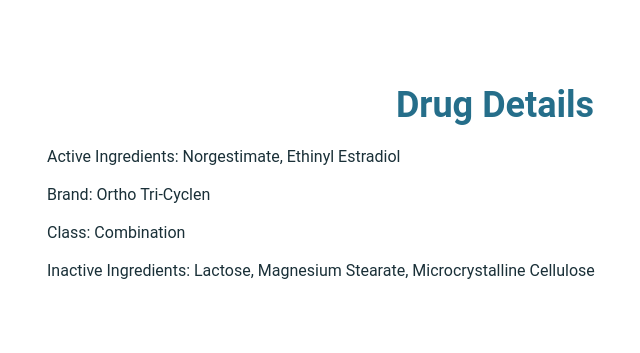
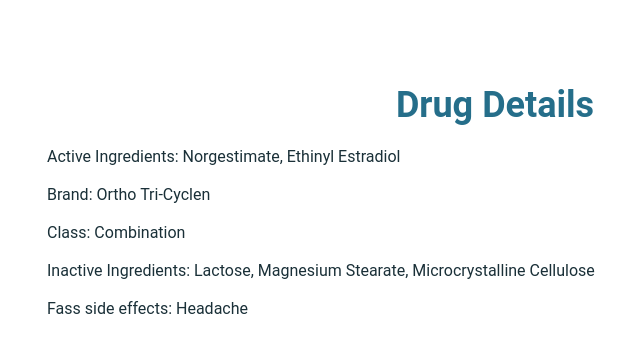
Before and after one commit to cecilia-andersson/SIDES-Web-App-LIMS, a PHP site: page /Drug_profile/drug_page.php?drug_id=1 in a window 1280 px wide. Shown: the top 353 px of the page, without its empty margins (145-785 px from the left). Run offline with PHP 8.4, Linux system fonts and the light colour scheme; data comes from the database, SQL or seed files in the repository.

Commit message:
Added the feature to see which fass reported side effects are associated with certain drug.
$dbname was also changed to "sides" instead of "things" in the php-files found under Drug_profile/

```diff
--- a/Drug_profile/drug_page.php
+++ b/Drug_profile/drug_page.php
@@ -11,7 +11,7 @@
     $servername = "localhost";
     $username = "root";
     $password = "root";
-    $dbname = "things";
+    $dbname = "sides";
     $drug_id = $_GET['drug_id'];
 
     // Create connection
@@ -21,12 +21,29 @@
         die("Connection failed: " . mysqli_connect_error());
     }
 
-    // Fetch drug details based on drug_id
+    // ¤¤¤¤¤¤¤¤¤¤¤¤¤¤¤¤
+    // Fetching general drug information based on drug_id
+    // ¤¤¤¤¤¤¤¤¤¤¤¤¤¤¤¤
     $sql = "SELECT drug_brand, drug_class, drug_active_ingredient, drug_inactive_ingredient
             FROM drugs
             WHERE drug_id = $drug_id";
+    // Executing the SQL query that gathers drug details based on drug_id and storing the result in $result
+    $result = $link->query($sql);
 
-    $result = $link->query($sql);
+    // ¤¤¤¤¤¤¤¤¤¤¤¤¤¤¤¤
+    // Fetching common side effects from Fass
+    // ¤¤¤¤¤¤¤¤¤¤¤¤¤¤¤¤
+    $drug_side_effects_fass = "SELECT GROUP_CONCAT(side_effects.se_name SEPARATOR ', ') AS fass_side_effects
+    FROM side_effects
+    JOIN drug_association_fass ON side_effects.se_id = drug_association_fass.F_se_fk_id
+    WHERE drug_association_fass.F_drug_fk_id = $drug_id";
+
+    // Executing the second SQL query that gathers common Fass side effects and stores the result in $fass_side_effects_result
+    $fass_side_effects_result = $link->query($drug_side_effects_fass);
+
+    // ¤¤¤¤¤¤¤¤¤¤¤¤¤¤¤¤¤¤¤
+    // ¤ Displaying results ¤
+    // ¤¤¤¤¤¤¤¤¤¤¤¤¤¤¤¤¤¤¤
 
     if ($result->num_rows > 0) {
         $row = $result->fetch_assoc();
@@ -35,6 +52,17 @@
         echo "<p>Brand: " . $row["drug_brand"] . "</p>";
         echo "<p>Class: " . $row["drug_class"] . "</p>";
         echo "<p>Inactive Ingredients: " . $row["drug_inactive_ingredient"] . "</p>";
+
+        // ~~~~~~~~~~~~~~~~~~~~~~~~~~~
+        // ~~ Displaying Fass side effects ~~
+        // ~~~~~~~~~~~~~~~~~~~~~~~~~~~
+        $row_fass = $fass_side_effects_result->fetch_assoc();
+        # if $row_fass is not an empty string & not NULL, then the side effects gets displayed
+        if ($row_fass["fass_side_effects"] !== "" && $row_fass["fass_side_effects"] !== null)
+            {echo "<p>Fass side effects: " . $row_fass["fass_side_effects"] . "</p>"; }
+        else
+            {echo "<p>No Fass side effects found</p>";}
+
     } else {
         echo "Drug not found";
     }
--- a/Drug_profile/nice_search_page.php
+++ b/Drug_profile/nice_search_page.php
@@ -46,7 +46,7 @@
     $servername = "localhost";
     $username = "root";
     $password = "root";
-    $dbname = "things";
+    $dbname = "sides";
     $search_query = $_POST['search_query'];
 
     // Create connection
--- a/Drug_profile/search_drugs.php
+++ b/Drug_profile/search_drugs.php
@@ -7,7 +7,7 @@
 $servername = "localhost";
 $username = "root";
 $password = "root";
-$dbname = "things";
+$dbname = "sides";
 $search_query = $_POST['search_query']; // get query from somewhere
 
 // Create connection
```
Also changed, not shown: Drug_profile/nice_drug_page.php (+33 -3 lines).
